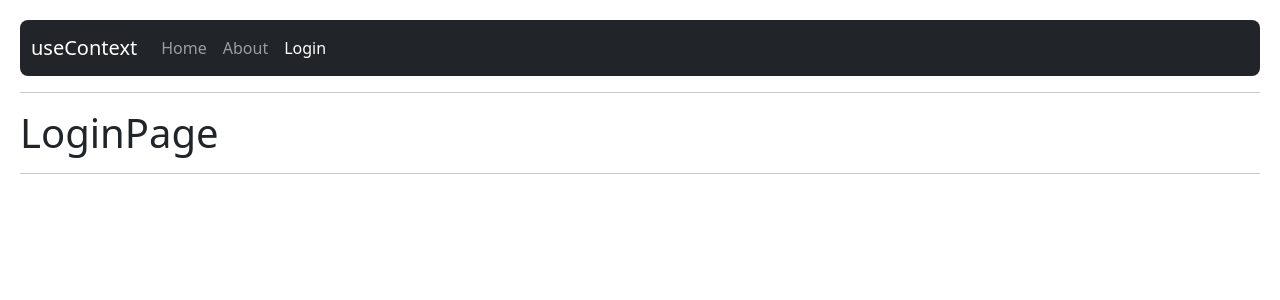
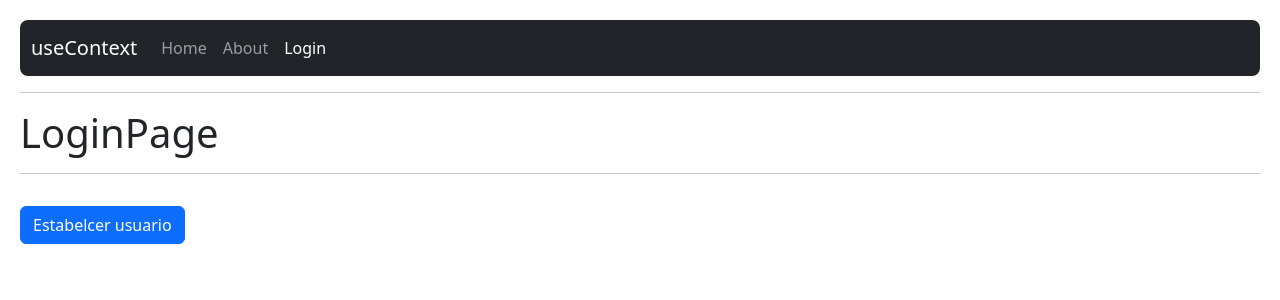
Before and after one commit to michaeljav/React_MERN, a React (Vite) app in the folder 05-hook-app/: page /login in a window 1280 px wide. Shown: the top 300 px of the page. Built offline with nearby package versions, Linux system fonts and the light colour scheme.

Commit message:
Completo ejemplo useContext

```diff
--- a/05-hook-app/src/09-useContext/HomePage.jsx
+++ b/05-hook-app/src/09-useContext/HomePage.jsx
@@ -1,8 +1,15 @@
+import { useContext } from 'react';
+import { UserContext } from './context/UserContext';
+
 export const HomePage = () => {
+  const { user } = useContext(UserContext);
   return (
     <>
-      <h1>HomePage</h1>
+      <h1>
+        HomePage <small>{user?.name}</small>
+      </h1>
       <hr />
+      <pre>{JSON.stringify(user, null, 3)}</pre>
     </>
   );
 };
--- a/05-hook-app/src/09-useContext/LoginPage.jsx
+++ b/05-hook-app/src/09-useContext/LoginPage.jsx
@@ -1,8 +1,27 @@
+import { useContext } from 'react';
+import { UserContext } from './context/UserContext';
+
 export const LoginPage = () => {
+  const { user, setUser } = useContext(UserContext);
+  console.log(user);
   return (
     <>
       <h1>LoginPage</h1>
       <hr />
+      <pre>{JSON.stringify(user, null, 3)}</pre>
+
+      <button
+        className='btn btn-primary'
+        onClick={() =>
+          setUser({
+            id: 123,
+            name: 'michael javier',
+            email: 'fernando@gmail.com',
+          })
+        }
+      >
+        Estabelcer usuario
+      </button>
     </>
   );
 };
--- a/05-hook-app/src/09-useContext/context/UserProvider.jsx
+++ b/05-hook-app/src/09-useContext/context/UserProvider.jsx
@@ -1,9 +1,15 @@
-import React from 'react';
+import React, { useState } from 'react';
 import { UserContext } from './UserContext';
 
+// const user = {
+//   id: 123,
+//   name: 'michael javier',
+//   email: 'fernando@gmail.com',
+// };
 export const UserProvider = ({ children }) => {
+  const [user, setUser] = useState();
   return (
-    <UserContext.Provider value={{ hola: 'mundo' }}>
+    <UserContext.Provider value={{ user, setUser }}>
       {children}
     </UserContext.Provider>
   );
```
